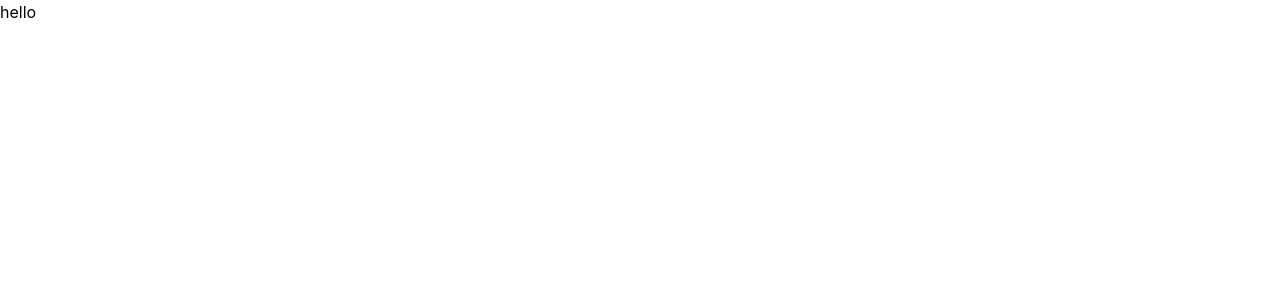
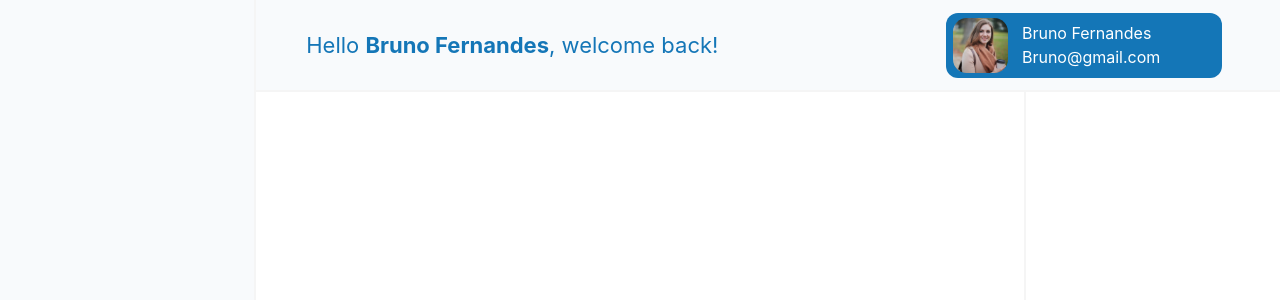
Before and after one commit to Zweidevs2020/career-frontend, a React (Create React App) app: page /dash-board in a window 1280 px wide. Shown: the top 300 px of the page. Built offline with nearby package versions, Linux system fonts and the light colour scheme.

Commit message:
Dashboard: 1. add navbar.jsx file and import in careerdashboard file 2.complete navbar

```diff
--- a/src/components/Careerdashboard/CareerDashboard.jsx
+++ b/src/components/Careerdashboard/CareerDashboard.jsx
@@ -1,9 +1,15 @@
 import React from 'react'
+import Navbar from './Navbar';
 
 const CareerDashboard = () => {
   return (
-    <div>
-      <h1>hello</h1>
+    <div className='main' class='h-[100vh] w-[100%] bg-[#F5F5F5] grid grid-cols-5 grid-rows-[90px,560px] gap-[2px]' >
+      <div className='aside' class='bg-[#F8FAFC] col-span-1 row-span-2 ' ></div>
+      <div className='navbar' class='bg-[#F8FAFC] col-span-4 flex items-center justify-around ' >
+        <Navbar/>
+      </div>
+      <div className='career' class='bg-white col-span-3 ' ></div>
+      <div className='rightaside' class='bg-white' ></div>
     </div>
   )
 }
--- /dev/null
+++ b/src/components/Careerdashboard/Navbar/Navbar.jsx
@@ -0,0 +1,22 @@
+import React from 'react'
+import navImg from '../../../assets/navImg.svg'
+const Navbar = () => {
+  return (
+    <>
+    <div class='h-[80px] w-[45%]  flex items-center justify-center' >
+    <p class='text-[#1476B7] text-[22px] ' >Hello <strong> Bruno Fernandes</strong>, welcome back!</p>
+    </div>
+     <div class='h-[80px] w-[45%]  flex items-center justify-end' >
+        <div class='bg-[#1476B7] h-[65px] w-[60%] mr-8 rounded-xl flex items-center justify-around'>
+            <img src={navImg} class='h-[55px]' />
+            <div class='h-[55px] w-[70%] flex flex-col justify-center' >
+                <p class='text-[#fff]' >Bruno Fernandes</p>
+                <p class='text-[#fff]'>Bruno@gmail.com</p>
+            </div>
+        </div>
+     </div>
+     </>
+  )
+}
+
+export default Navbar
--- /dev/null
+++ b/src/components/Careerdashboard/Navbar/index.js
@@ -0,0 +1,3 @@
+import Navbar from "./Navbar";
+
+export default Navbar
```
Also changed, not shown: src/assets/navImg.svg (added).
